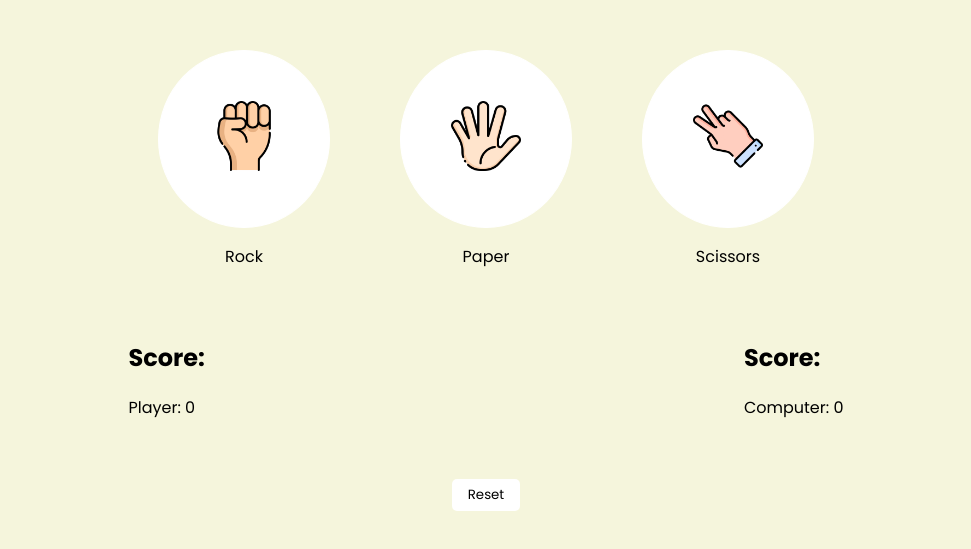
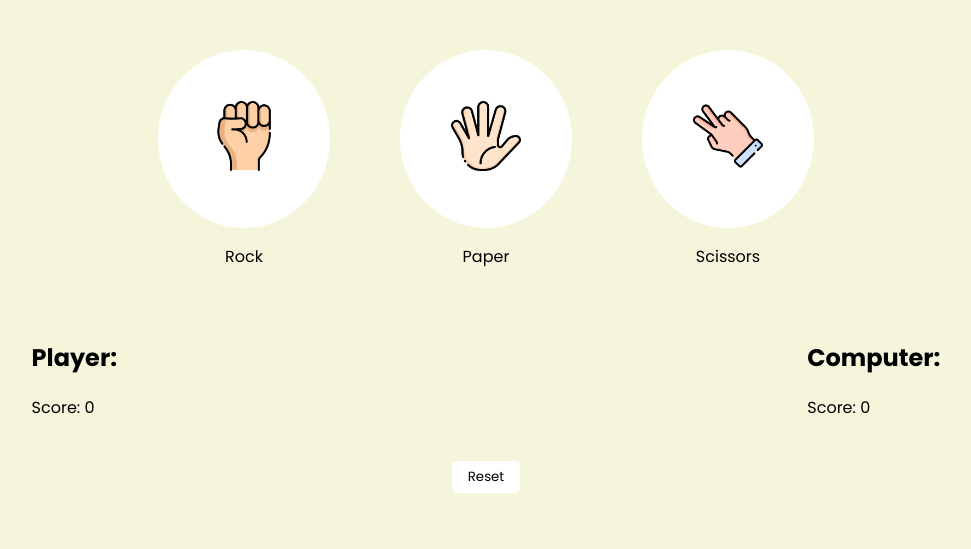
Before and after one commit to SanoshBebo/Rock-Paper-Sciccors, a plain HTML site: page index.html in a window 1280 px wide. Both pictures are taken after a click on the button "Reset". Shown: the part 221-770 px from the top of the page, without its empty margins (154-1125 px from the left). Drawn offline with Linux system fonts and the light colour scheme.

Commit message:
modifying styles

```diff
--- a/index.html
+++ b/index.html
@@ -44,17 +44,17 @@
 
       <div id="choiceCont">
         <div id="playerCont" >
-          <h2 id="playerText">Score:</h2>
-          <p id="playerScore"></p>
+          <h2 id="playerText">Player:</h2>
+          <p id="playerScore">Score: 0</p>
         </div>
+        <h1 id="resultText"></h1>
         <div id="computerCont">
-          <h2 id="computerText">Score:</h2>
-          <p id="computerScore"></p>
+          <h2 id="computerText">Computer:</h2>
+          <p id="computerScore">Score: 0</p>
         </div>
       </div>
 
         <div id="result">
-          <h1 id="resultText"></h1>
           <button class="rst">reset</button>
         </div>
 
--- a/script.js
+++ b/script.js
@@ -38,8 +38,10 @@ choiceBtns.forEach((button) =>
 rstbtn.addEventListener("click", () => {
   playerCount = 0;
   computerCount = 0;
-  playerScore.textContent = `player: ${playerCount}`;
-  computerScore.textContent = `computer: ${computerCount}`;
+  playerText.textContent = `player: `;
+  computerText.textContent = `computer: `;
+  playerScore.textContent = `Score: ${playerCount}`;
+  computerScore.textContent = `Score: ${computerCount}`;
   enabledButtons();
 });
 
--- a/styles.css
+++ b/styles.css
@@ -12,32 +12,26 @@ button {
     border: none;
 }
 
-
 #gameCont {
 margin: 5px;
 }
 
-
-
 #titleCont{
     text-align: center;
+}
 
-}
-.title{
-
-}
 .gameLogo{
     height: 75px;
     animation: mymove 5s infinite;
 }
+
 @keyframes mymove {
     100% {transform: rotate(360deg);}
 }
+
 .contentText{
     font-size: large;
 }
-
-
 
 #gameArea{
     display: flex;
@@ -50,16 +44,16 @@ margin: 5px;
     text-align: center;
 }
 
-.btn>img:hover{
+.btn>img:hover {
     transform: scale(1.5);
     cursor: pointer;
     }
+
 
 .btn>img{
     height: 70px;
     width: 70px;
     transition: transform .2s;
-
     background-color: white;
 
 }
@@ -84,6 +78,7 @@ margin: 5px;
     align-items: center;
     justify-content: center;
     flex-direction: column;
+    margin: 25px;
 }
 .rst{
     background-color: white;
@@ -94,5 +89,5 @@ margin: 5px;
 .rst:hover{
     background-color: lightgreen;
     color: white;
+    cursor: pointer;
 }
-#resultText{}
```
